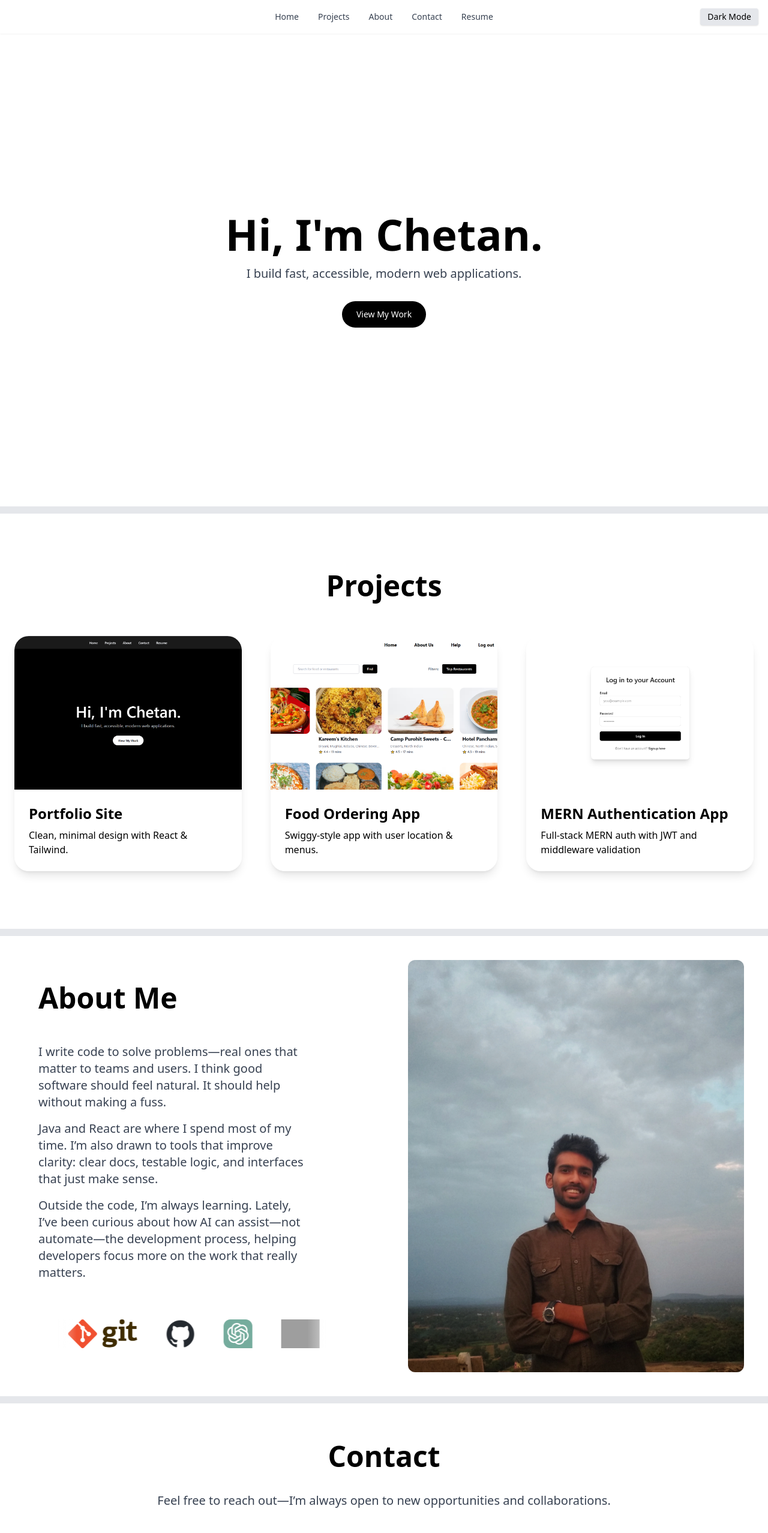
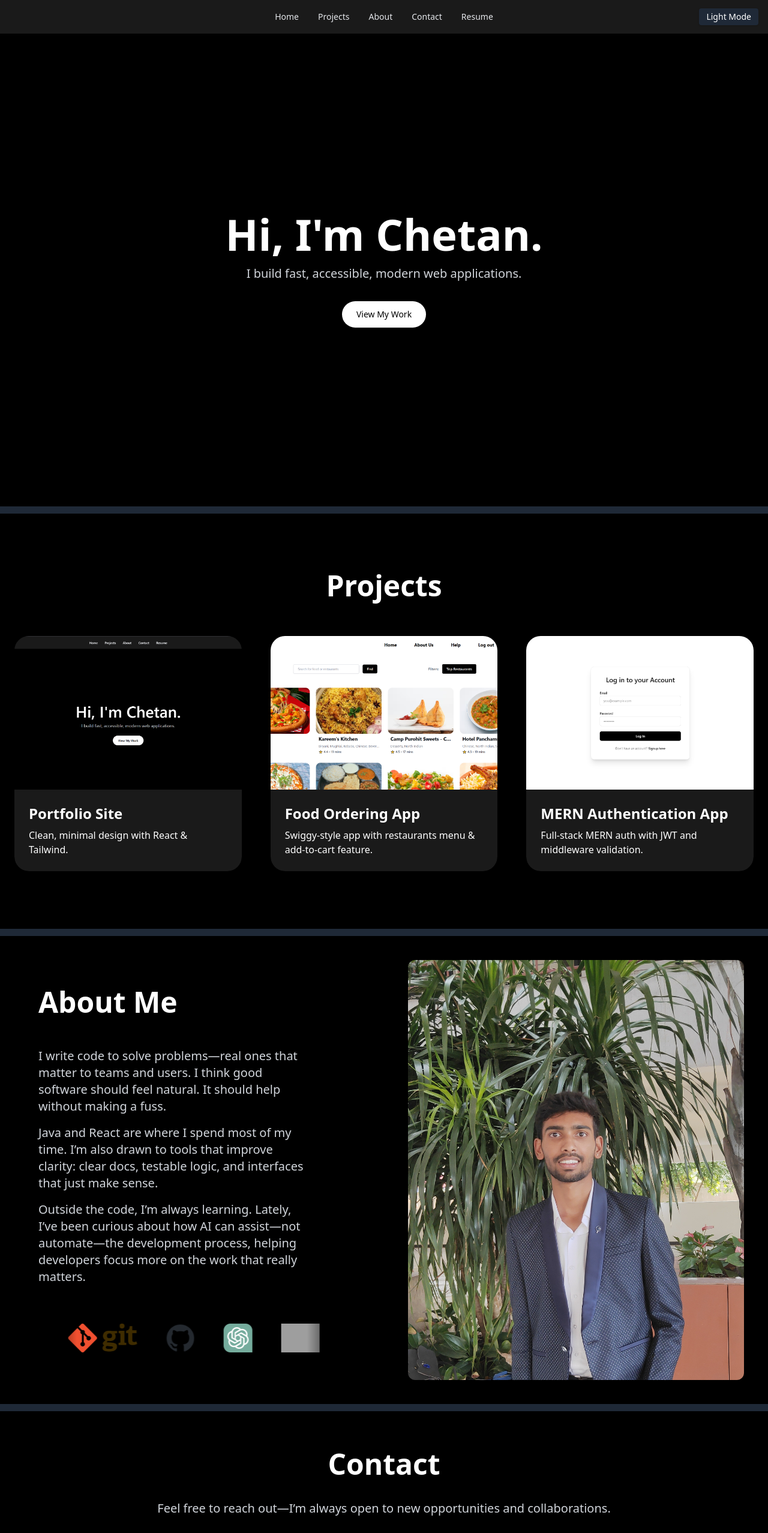
Before and after one commit to Chetan96k/portfolio, a React (Vite) app: page / in a window 1280 px wide. Shown: the top 2555 px of the page at 60% size. Built offline with nearby package versions, Linux system fonts and the light colour scheme; grey boxes are pictures that could not be loaded; the HTML template or start-up script is replaced by a standard one.

Commit message:
change pic

```diff
--- a/src/App.jsx
+++ b/src/App.jsx
@@ -8,7 +8,7 @@ import Contact from "./components/Contact";
 import Footer from "./components/Footer";
 
 export default function App() {
-  const [isDark, setIsDark] = useState(false);
+  const [isDark, setIsDark] = useState(true);
 
   useEffect(() => {
     const html = document.documentElement;
--- a/src/components/About.jsx
+++ b/src/components/About.jsx
@@ -1,5 +1,5 @@
 import React, { useEffect, useRef } from "react";
-import me1 from "../assets/me1.jpeg";
+import me5 from "../assets/me5.jpg";
 
 import htmlLogo from "../assets/html.png";
 import cssLogo from "../assets/css.png";
@@ -125,7 +125,7 @@ export default function About() {
       {/* Right Side: Image */}
       <div className="w-full md:w-1/2 flex items-center justify-center p-6 md:p-10">
         <img
-          src={me1}
+          src={me5}
           alt="Chetan"
           className="w-full max-h-[700px] rounded-xl object-cover object-bottom"
         />
--- a/src/components/Projects.jsx
+++ b/src/components/Projects.jsx
@@ -14,13 +14,13 @@ const projects = [
   },
   {
     title: "Food Ordering App",
-    description: "Swiggy‑style app with user location & menus.",
+    description: "Swiggy‑style app with restaurants menu & add-to-cart feature.",
     image: foodOrderingAppLogo,
     deploy: "https://food-ordering-app-topc019.vercel.app/",
   },
   {
     title: "MERN Authentication App",
-    description: "Full-stack MERN auth with JWT and middleware validation",
+    description: "Full-stack MERN auth with JWT and middleware validation.",
     image: mernAuthLogo,
     deploy: "https://mern-auth-app-blue.vercel.app/login",
   },
```
Also changed, not shown: src/assets/me5.jpg (added).
